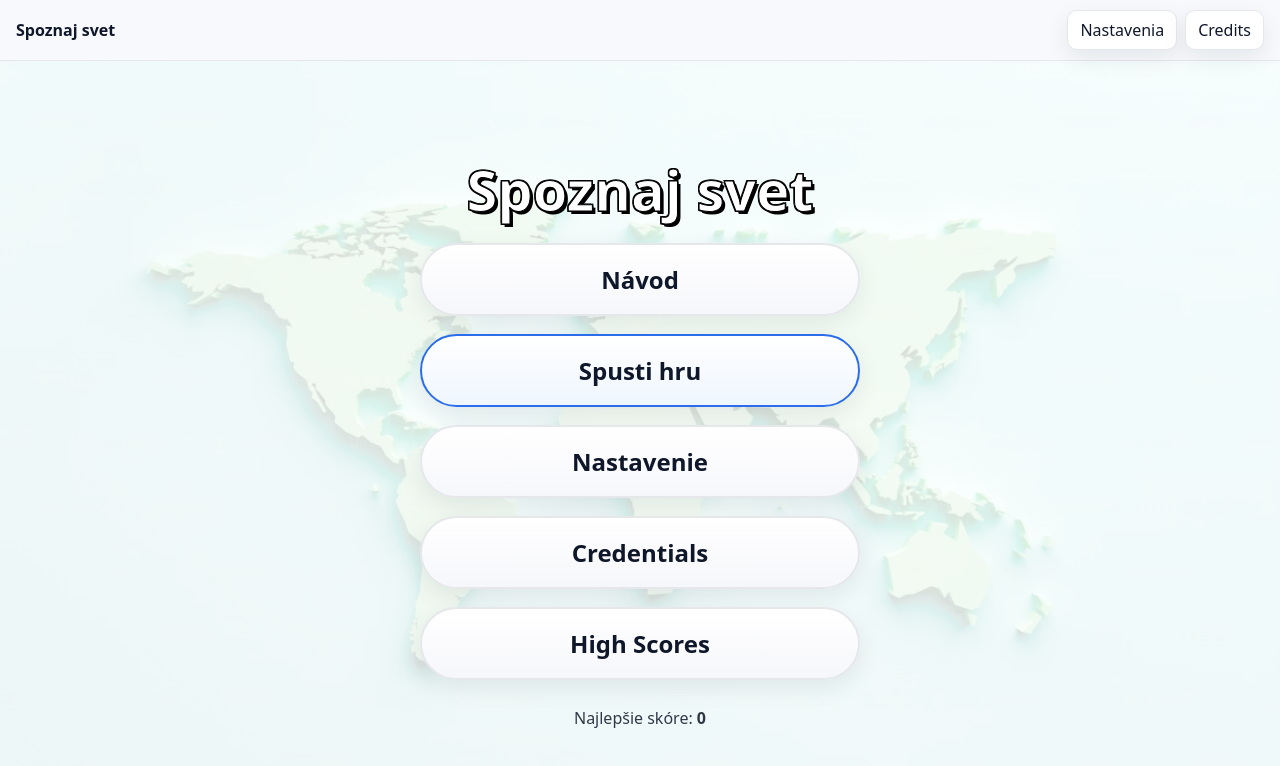
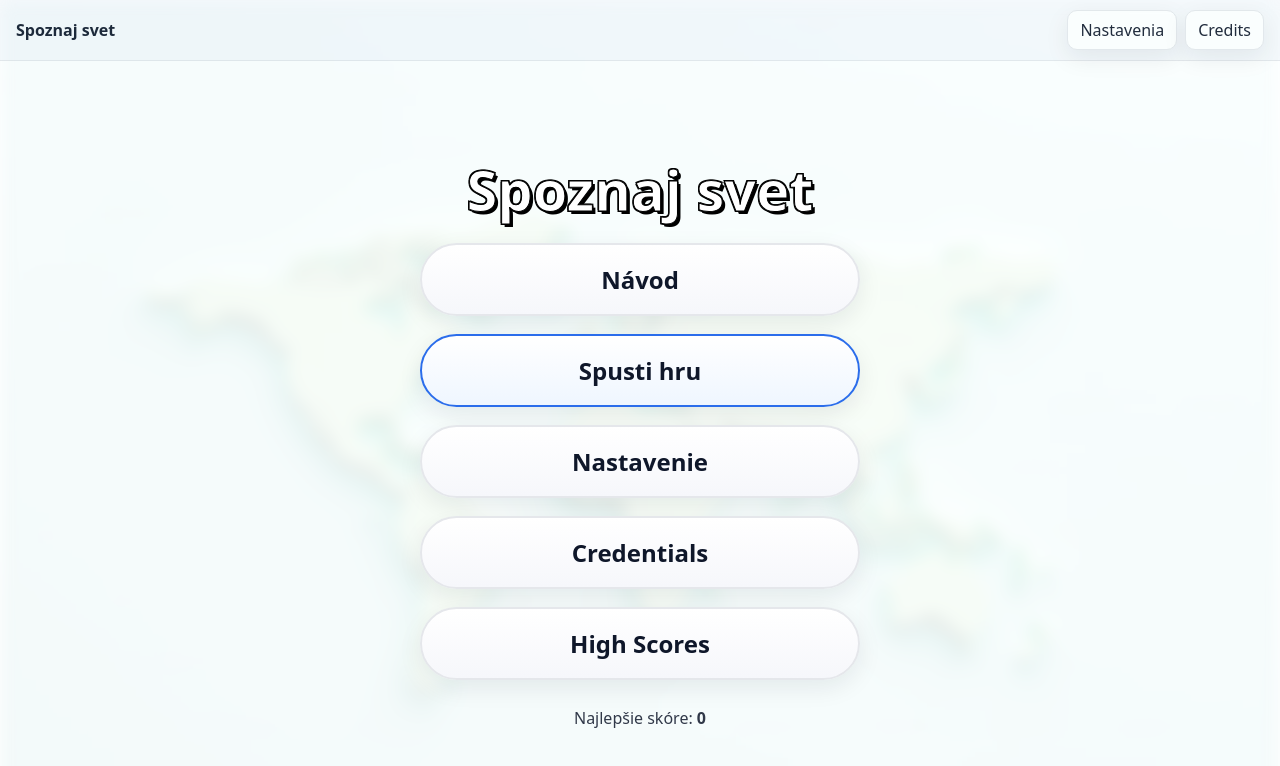
Before and after one commit to klimek-milan/spoznaj-svet, a Svelte app: page / in a window 1280 px wide. Shown: the top 766 px of the page. Built offline with nearby package versions, Linux system fonts and the light colour scheme.

Commit message:
add blur for background image

```diff
--- a/src/app.css
+++ b/src/app.css
@@ -32,10 +32,24 @@ body {
   background:
     linear-gradient(
       180deg,
-      rgba(255, 255, 255, 0.85),
-      rgba(255, 255, 255, 0.85)
-    ),
-    var(--bg-img) center / cover no-repeat fixed;
+      rgba(255, 255, 255, 0.9),
+      rgba(255, 255, 255, 0.9)
+    );
+}
+
+body:before {
+    content: "";
+    position: absolute;
+    top: 0;
+    bottom: 0;
+    left: 0;
+    right: 0;
+    z-index: 1;
+    background-image: var(--bg-img);
+    background-size: cover;
+    background-attachment: fixed;
+    opacity: 0.1;
+    filter: blur(8px);
 }
 
 /* Dark režim – ak má používateľ tmavý systémový režim */
@@ -44,10 +58,9 @@ body {
     background:
       linear-gradient(
         180deg,
-        rgba(13, 20, 35, 0.80),
-        rgba(13, 20, 35, 0.80)
-      ),
-      var(--bg-img) center / cover no-repeat fixed;
+        rgba(13, 20, 35, 0.90),
+        rgba(13, 20, 35, 0.90)
+      );
     color: var(--surface);
   }
 }
```
